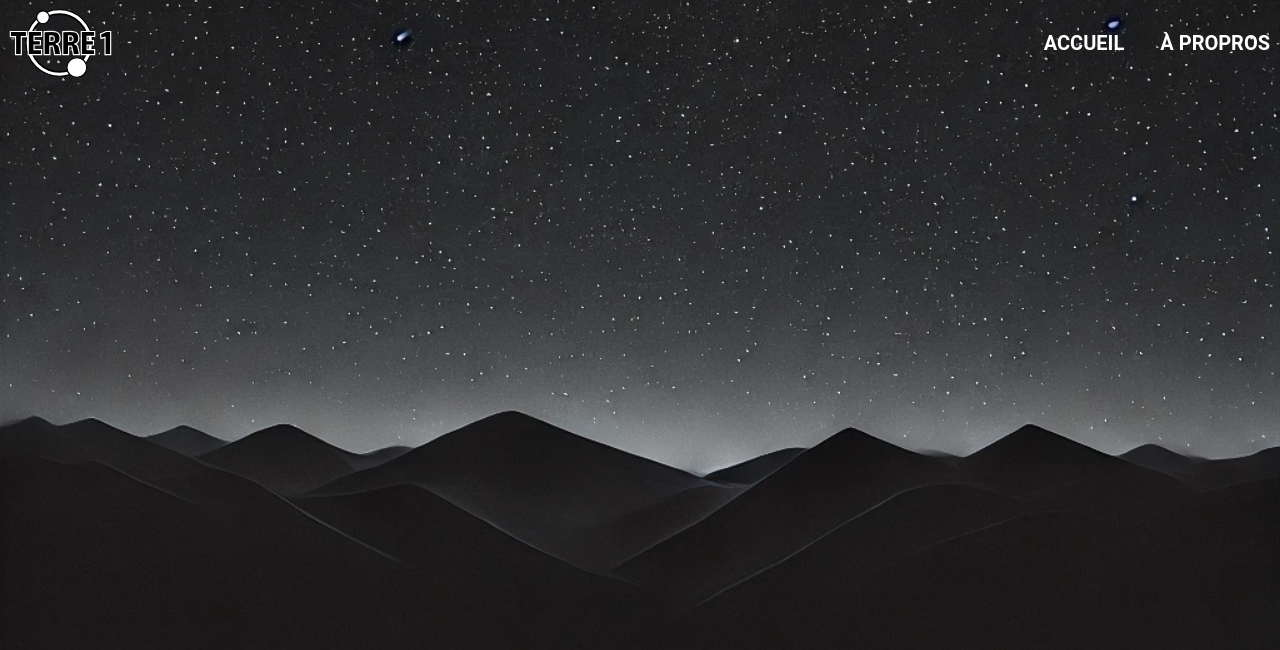
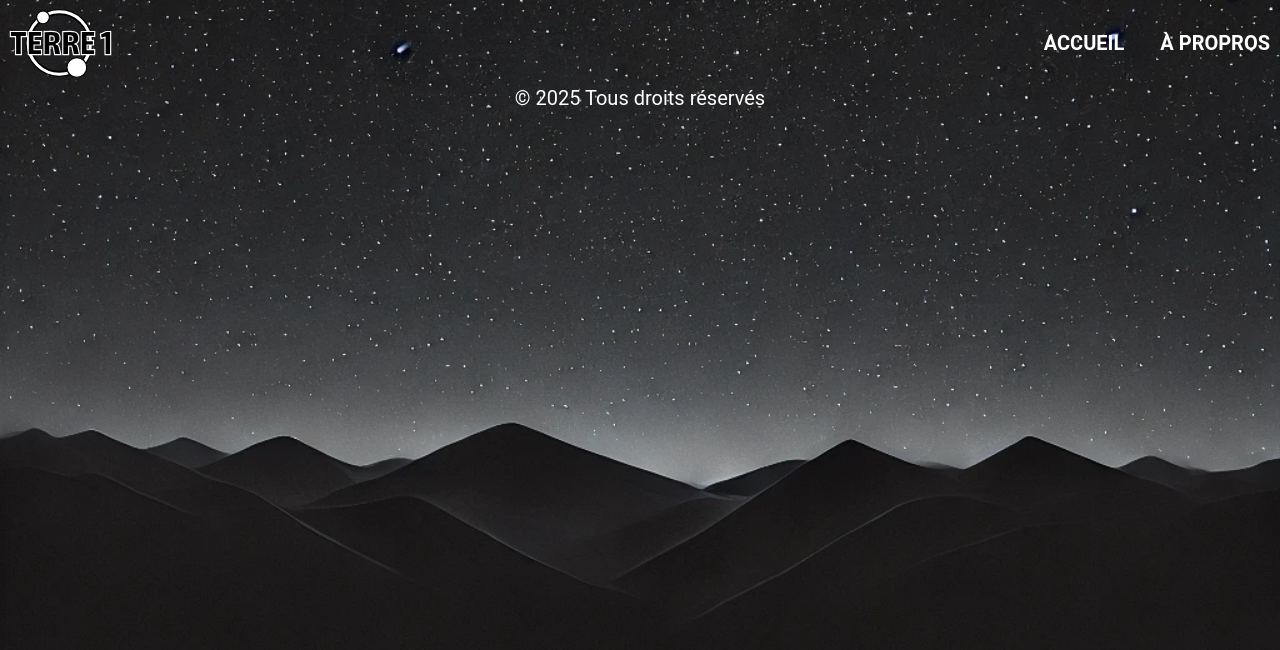
Before and after one commit to Debliqui/projet_terre_1, a React (Vite) app: page / in a window 1280 px wide. Shown: the top 650 px of the page. Built offline with nearby package versions, Linux system fonts and the light colour scheme; the HTML template or start-up script is replaced by a standard one.

Commit message:
Add footer component

```diff
--- /dev/null
+++ b/src/component/Footer/index.jsx
@@ -0,0 +1,9 @@
+import "./index.scss"
+
+export default function Footer() {
+  return (
+    <footer>
+      <p>© 2025 Tous droits réservés</p>
+    </footer>
+  )
+}
--- /dev/null
+++ b/src/component/Footer/index.scss
@@ -0,0 +1,3 @@
+footer {
+  color: var(--body-color);
+}
--- a/src/pages/Home/index.jsx
+++ b/src/pages/Home/index.jsx
@@ -1,4 +1,5 @@
 import Header from "../../component/Header"
+import Footer from "../../component/Footer"
 
 import "./index.scss"
 
@@ -6,6 +7,7 @@ export default function Home() {
   return (
     <>
       <Header />
+      <Footer />
     </>
   )
 }
```
